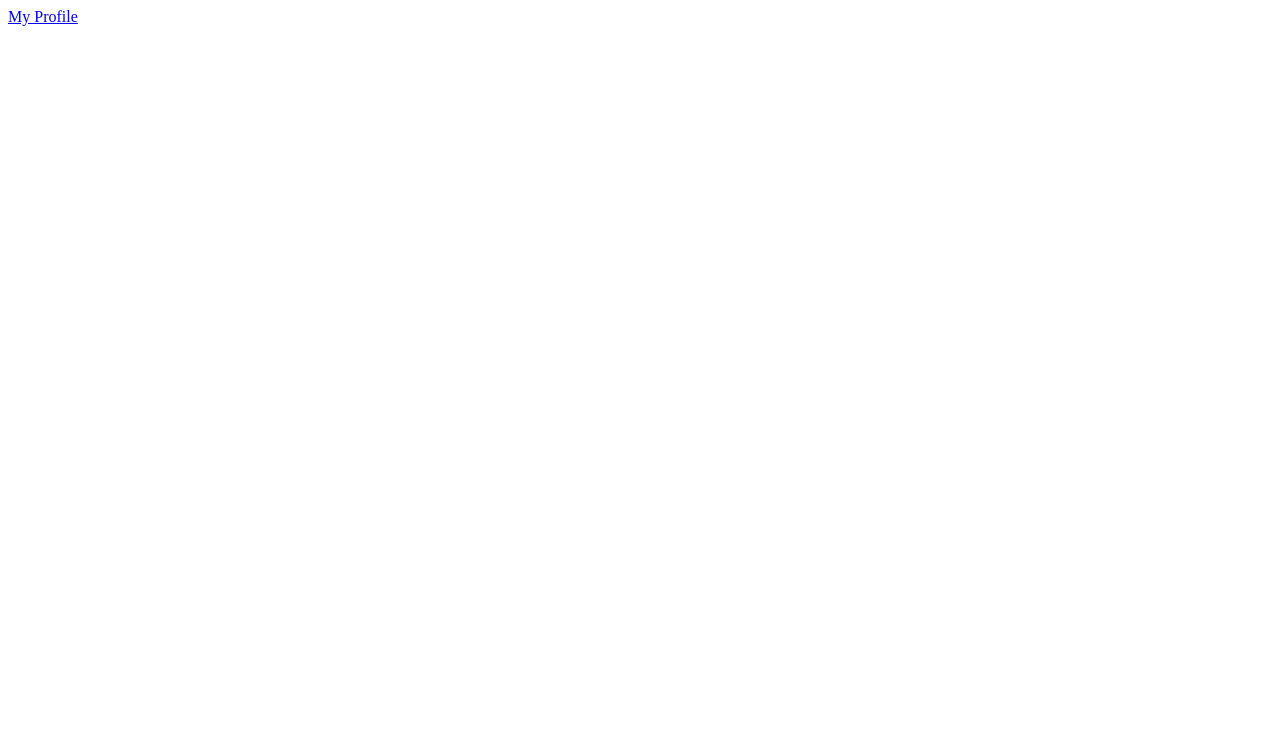
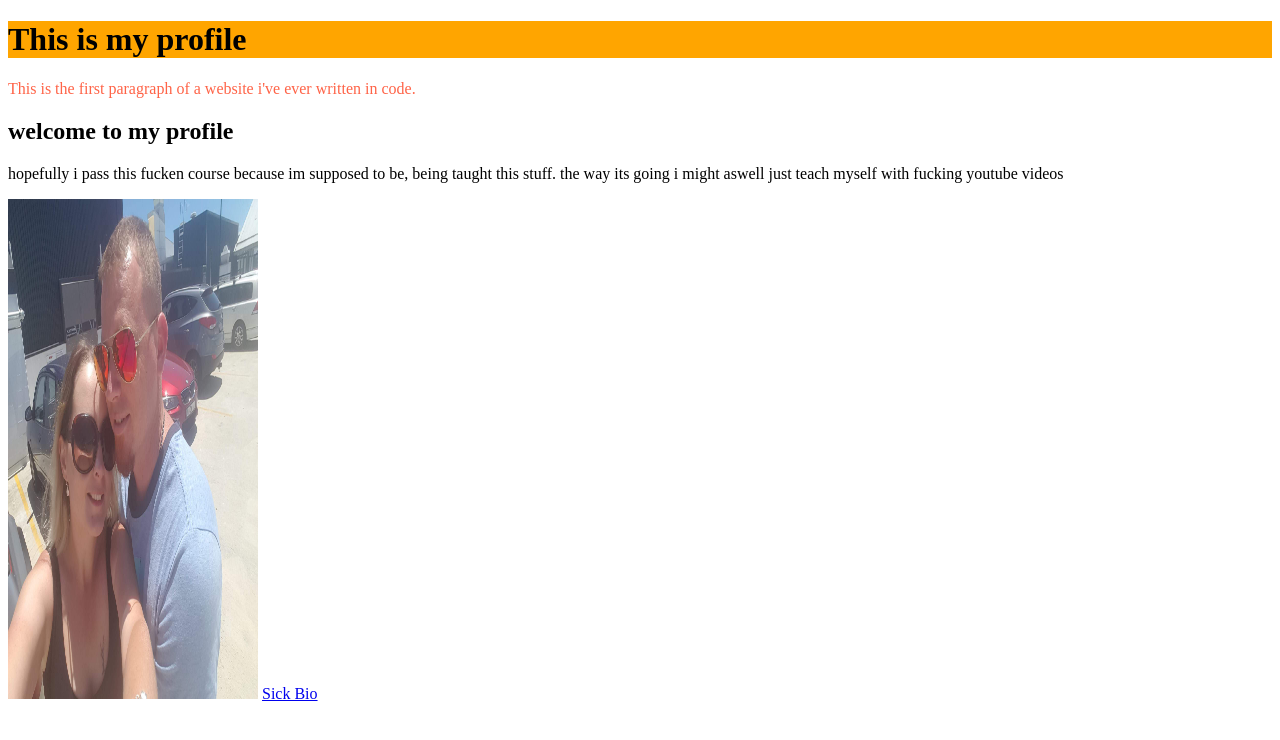
Before and after one commit to Mordecai-The-Pale1/My-Profile, a plain HTML site: page index.html in a window 1280 px wide. Drawn offline with Linux system fonts and the light colour scheme.

```diff
--- a/index.html
+++ b/index.html
@@ -1,3 +1,19 @@
+<!DOCTYPE html>
 <html>
-<a href = "My Profile.html"> My Profile </a>
+<head>
+<title>my Profile</title>
+</head>
+<body>
+
+<h1 style="background-color:Orange;">This is my profile</h1>
+<p style="color:tomato;">This is the first paragraph of a website i've ever written in code.</p>
+
+<h2>welcome to my profile</h2>
+<p>hopefully i pass this fucken course because im supposed to be, being taught this stuff. the way its going i might aswell just teach myself with fucking youtube videos</p>
+
+
+<img src="me_and_michelle.jpeg" alt="me and wife" width="250" height="500">
+<a href = "Page 1.html"> Sick Bio </a>
+
+</body>
 </html>
```
